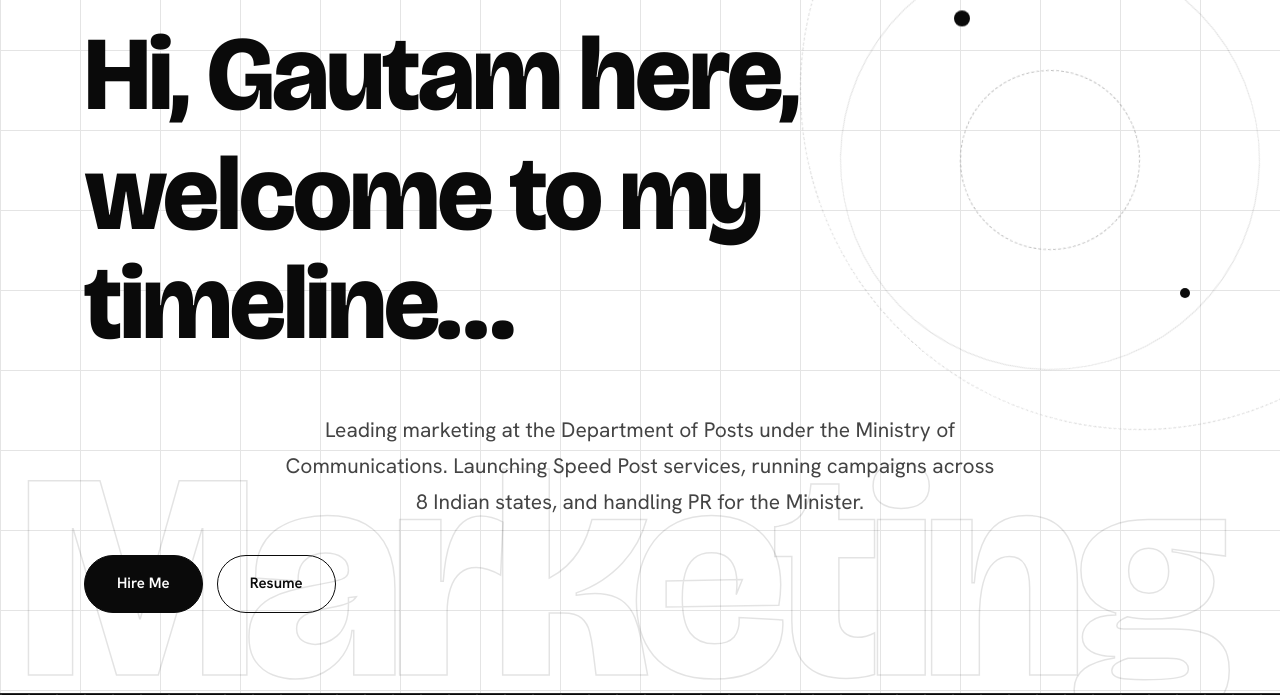
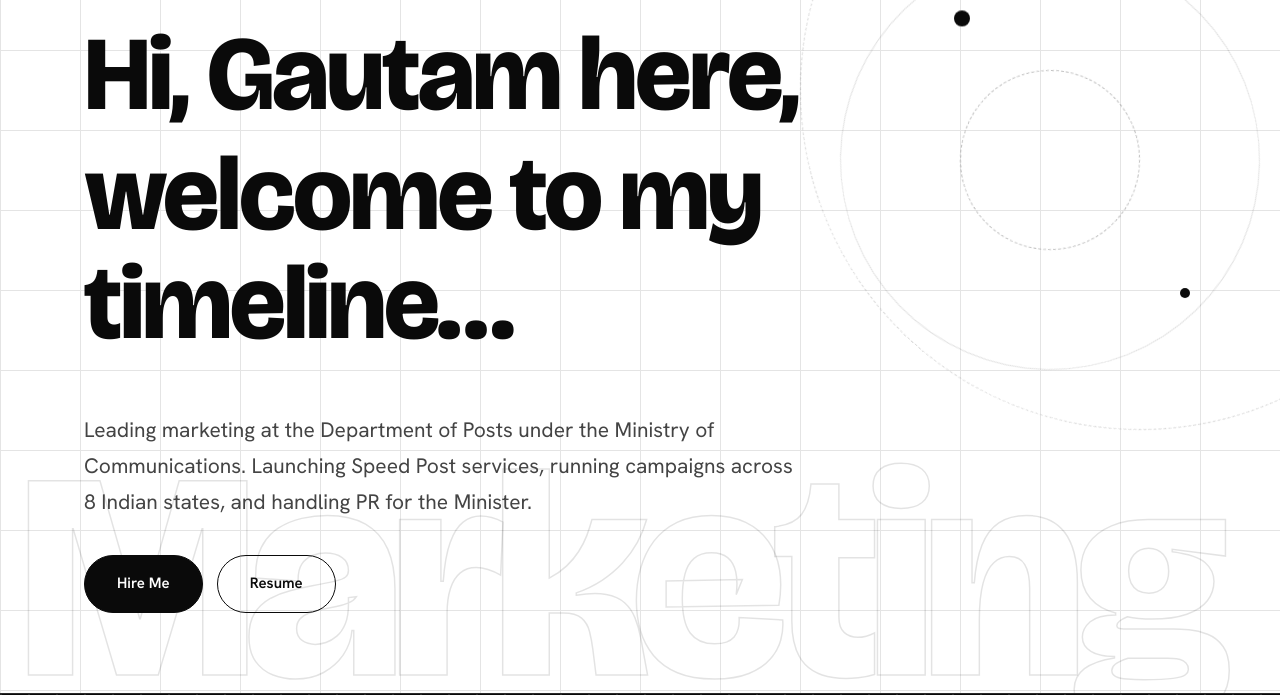
Before and after one commit to gautamsharma1799/Gautams-Sharma-Portfolio, a plain HTML site: page index.html in a window 1280 px wide. Shown: the part 110-805 px from the top of the page. Drawn offline with nearby package versions, Linux system fonts and the light colour scheme.

Commit message:
Update index.html

```diff
--- a/index.html
+++ b/index.html
@@ -188,7 +188,7 @@ section.dk,.tick.dk{background-image:radial-gradient(circle at 1px 1px,#262626 1
 
 <section class="hero"><div class="bg" aria-hidden="true"><i class="ring r1"></i><i class="ring r2"></i><i class="ring r3"></i><i class="dot d1"></i><i class="dot d2"></i><span class="ghost">Marketing</span></div><div class="wrap hg">
 <div><h1><span class="line"><span class="hv">Hi, Gautam here,</span></span><span class="line"><span class="hv">welcome to my timeline…</span></span></h1>
-<p class="lead" style="text-align:center;margin-left:auto;margin-right:auto">Leading marketing at the Department of Posts under the Ministry of Communications. Launching Speed Post services, running campaigns across 8 Indian states, and handling PR for the Minister.</p>
+<p class="lead">Leading marketing at the Department of Posts under the Ministry of Communications. Launching Speed Post services, running campaigns across 8 Indian states, and handling PR for the Minister.</p>
 <div class="cta"><a class="btn pri" href="#contact">Hire Me</a><a class="btn" href="https://drive.google.com/file/d/1fqtdIH6RfJ8MAg7ZqwwStz6sEcx1iEKg/view?usp=sharing" target="_blank" rel="noopener">Resume</a></div></div>
 </div></section>
 
```
